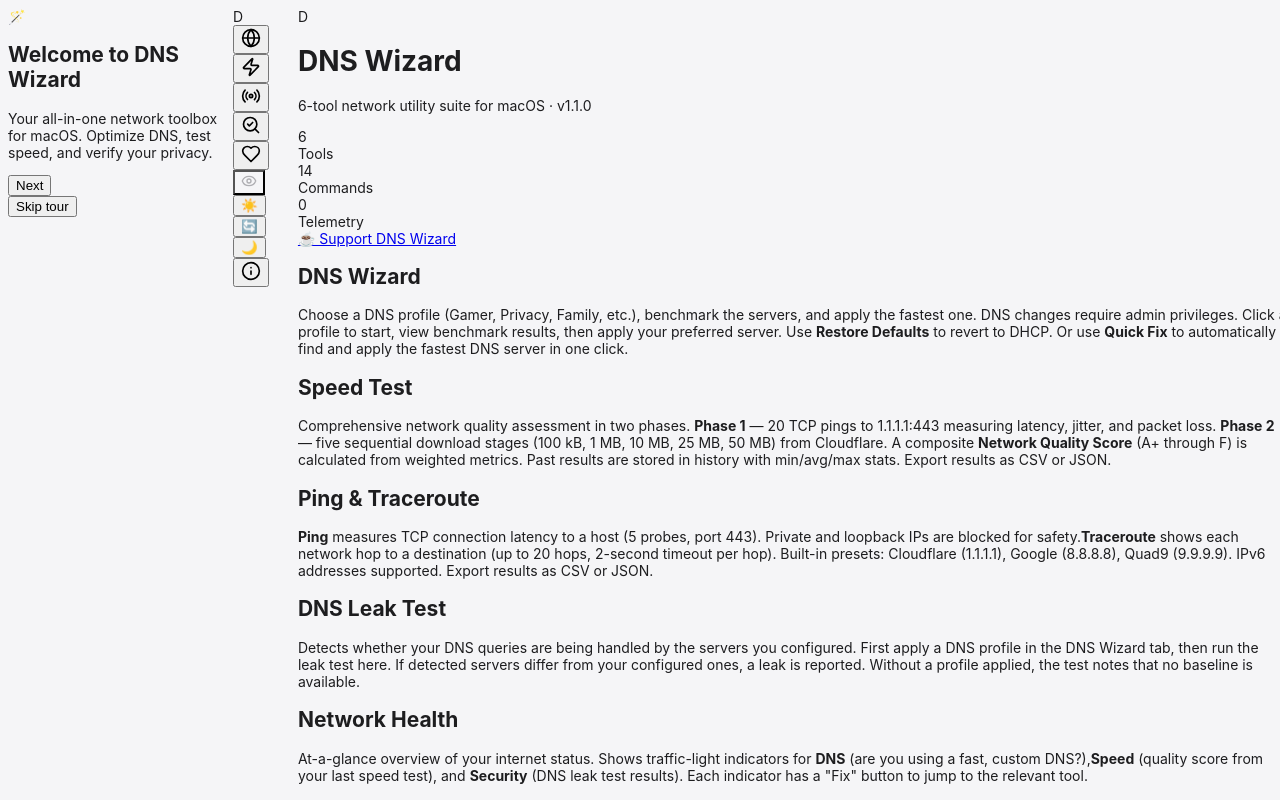
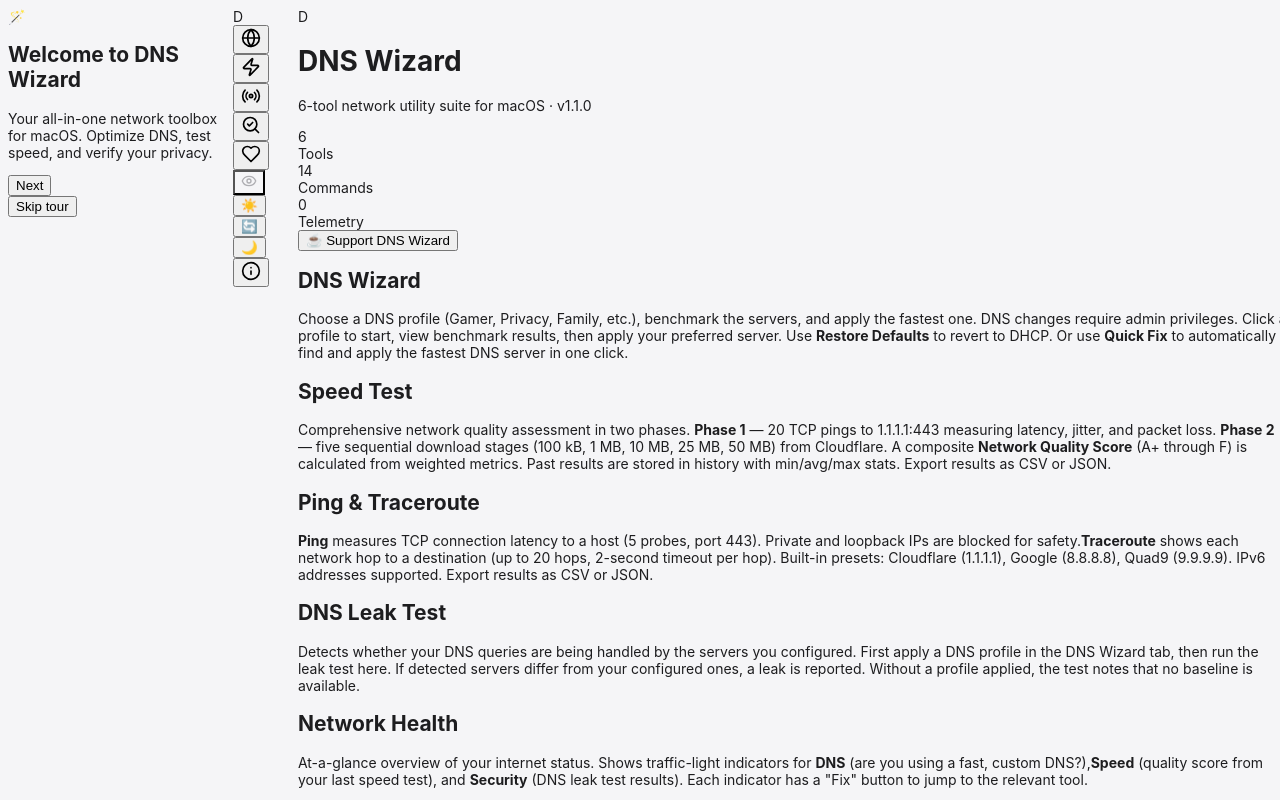
Before and after one commit to acchuang/dns-wizard, a React (Vite) app: page / in a window 1280 px wide. Both pictures are taken after a click on the button 504 px from the left and 143 px from the top of the page. Shown: the top 800 px of the page. Built offline with nearby package versions, Linux system fonts and the light colour scheme; the HTML template or start-up script is replaced by a standard one.

Commit message:
fix: open Buy Me a Coffee link via Tauri shell plugin

```diff
--- a/package.json
+++ b/package.json
@@ -12,6 +12,7 @@
   "dependencies": {
     "@tauri-apps/api": "^2.0.0",
     "@tauri-apps/plugin-dialog": "^2.7.1",
+    "@tauri-apps/plugin-shell": "^2.3.5",
     "lucide-react": "^0.460.0",
     "react": "^18.3.1",
     "react-dom": "^18.3.1"
--- a/src-tauri/capabilities/default.json
+++ b/src-tauri/capabilities/default.json
@@ -6,6 +6,7 @@
     "core:default",
     "shell:allow-execute",
     "shell:allow-spawn",
+    "shell:allow-open",
     "dialog:default"
   ]
 }
--- a/src/components/AboutPanel.tsx
+++ b/src/components/AboutPanel.tsx
@@ -1,3 +1,5 @@
+import { open } from "@tauri-apps/plugin-shell";
+
 function AboutPanel() {
   return (
     <div className="about-panel">
@@ -23,9 +25,12 @@
       </div>
 
       <div className="about-footer">
-        <a className="about-coffee-btn" href="https://buymeacoffee.com/acchuang" target="_blank" rel="noopener noreferrer">
+        <button
+          className="about-coffee-btn"
+          onClick={() => open("https://buymeacoffee.com/acchuang")}
+        >
           ☕ Support DNS Wizard
-        </a>
+        </button>
       </div>
 
       <div className="about-section">
```
Also changed, not shown: 1 other file (tests, documents, lock files or other folders).
